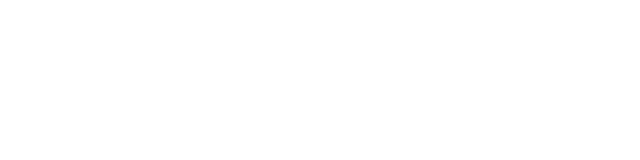
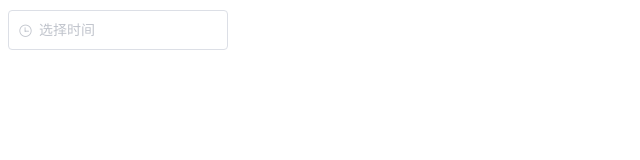
Before and after one commit to zhongjiao/learngit, a Vue app: page / in a window 1280 px wide. Shown: the top 160 px of the page, without its empty margins (0-640 px from the left). Built offline with nearby package versions, Linux system fonts and the light colour scheme.

Commit message:
sample commit

```diff
--- a/src/components/index.vue
+++ b/src/components/index.vue
@@ -1,9 +1,22 @@
 <template lang="html">
-
+  <el-time-select
+  v-model="value1"
+  :picker-options="{
+    start: '08:30',
+    step: '00:15',
+    end: '18:30'
+  }"
+  placeholder="选择时间">
+</el-time-select>
 </template>
 
 <script>
 export default {
+  data() {
+    return {
+      value1: ''
+    }
+  }
 }
 </script>
 
--- a/src/main.js
+++ b/src/main.js
@@ -2,8 +2,8 @@
 // (runtime-only or standalone) has been set in webpack.base.conf with an alias.
 import Vue from 'vue'
 import App from './App'
+import router from './router'
 import ElementUI from 'element-ui'
-import router from './router'
 import 'element-ui/lib/theme-chalk/index.css'
 
 Vue.config.productionTip = false
```
